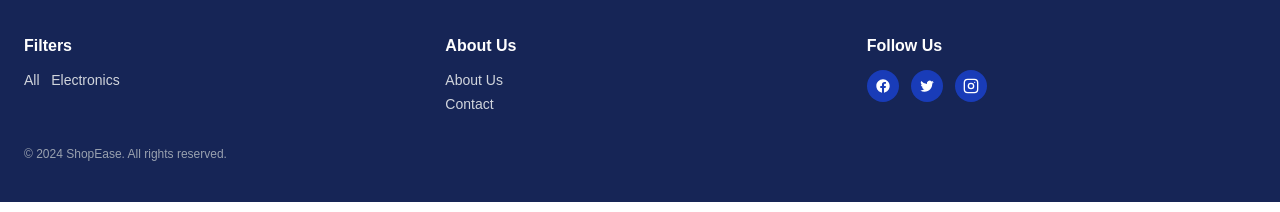
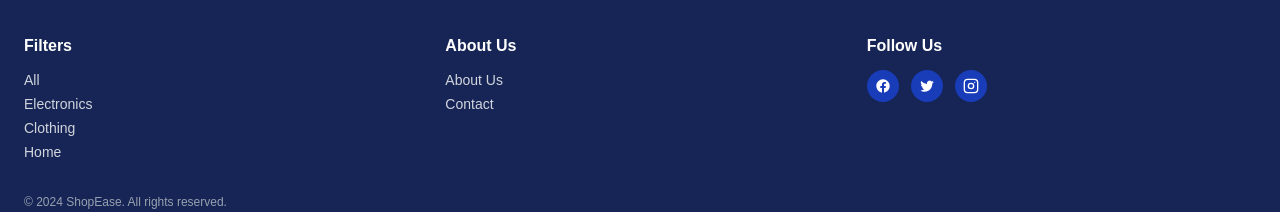
Before and after one commit to ishika61/whatbytes-assignment, a Next.js app: page / in a window 1280 px wide. Shown: the part 1854-2066 px from the top of the page. Built offline with nearby package versions, Linux system fonts and the light colour scheme.

Commit message:
fix: resolve UI issues and update header

```diff
--- a/components/Footer.tsx
+++ b/components/Footer.tsx
@@ -30,7 +30,12 @@ export default function Footer() {
       <div className="mx-auto grid max-w-7xl grid-cols-1 gap-8 sm:grid-cols-3">
         <div>
           <h4 className="mb-3 font-semibold">Filters</h4>
-          <p className="text-sm text-gray-300">All &nbsp; Electronics</p>
+        <ul className="space-y-1 text-sm text-gray-300">
+  <li>All</li>
+  <li>Electronics</li>
+  <li>Clothing</li>
+  <li>Home</li>
+</ul>
         </div>
         <div>
           <h4 className="mb-3 font-semibold">About Us</h4>
```
